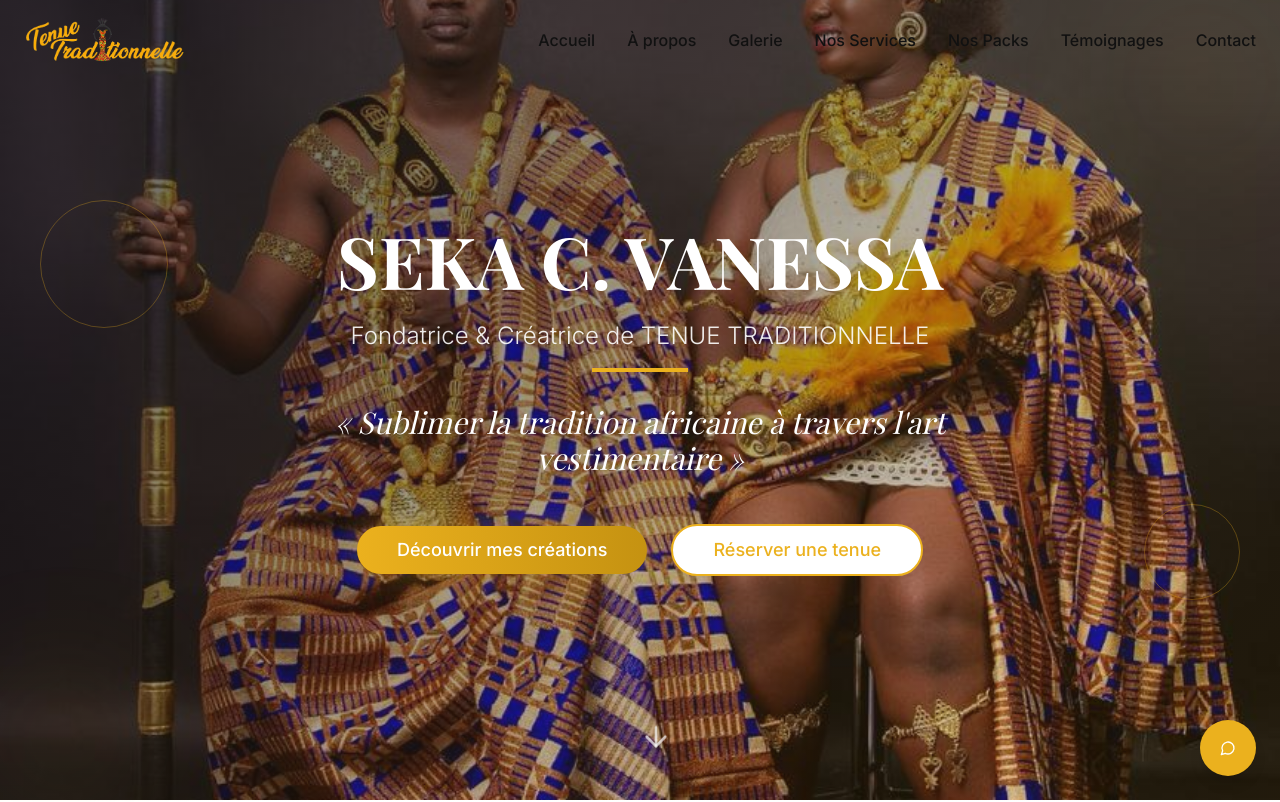
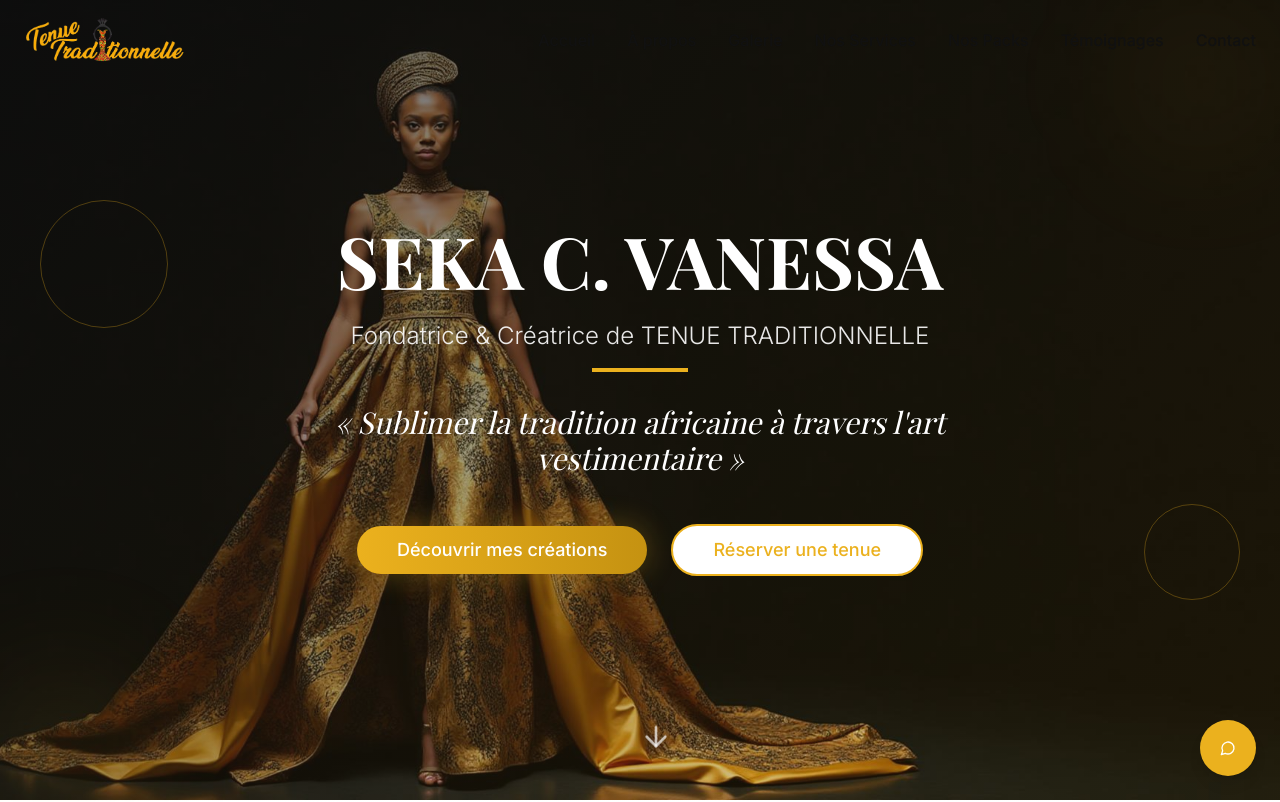
Before and after one commit to juju911/tradition-reimagined, a React (Vite) app: page / in a window 1280 px wide. Shown: the top 802 px of the page. Built offline with nearby package versions, Linux system fonts and the light colour scheme.

Commit message:
Reverted to commit 5ea7928e47d12cf8aa5a97226be65d395c7346c3

```diff
--- a/src/components/HeroSection.tsx
+++ b/src/components/HeroSection.tsx
@@ -1,6 +1,6 @@
 import { ArrowDown } from 'lucide-react';
 import { Button } from './ui/button';
-const heroImage = '/lovable-uploads/d6c33938-067e-4b89-b115-a96d2b237eac.png';
+import heroImage from '@/assets/hero-image.jpg';
 
 const HeroSection = () => {
   return (
```
Also changed, not shown: public/lovable-uploads/d25f8162-32d0-44c7-977d-50bac54b286a.png (deleted), public/lovable-uploads/d6c33938-067e-4b89-b115-a96d2b237eac.png (deleted).
